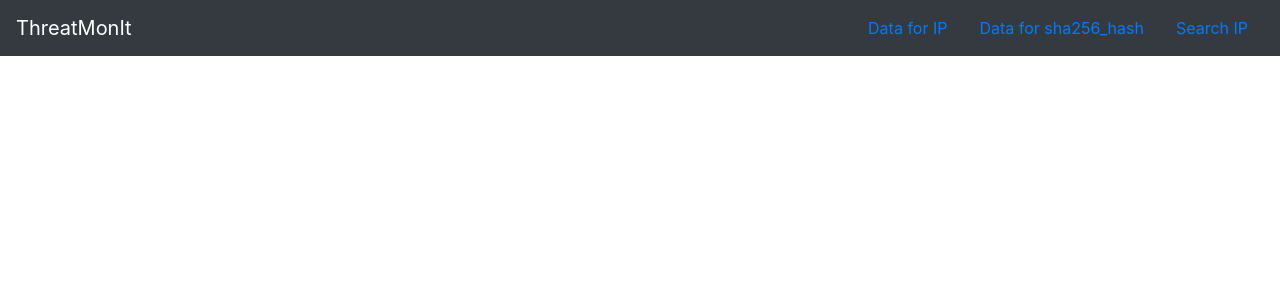
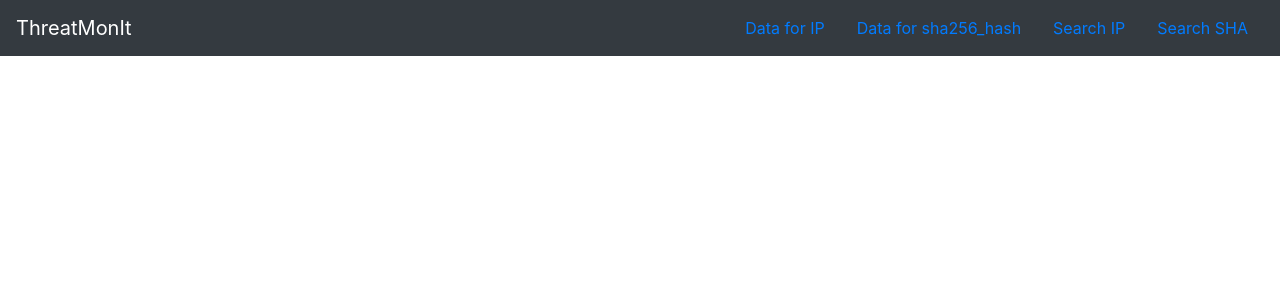
Before and after one commit to acr-coder/flask-work-api, a Flask app: page / in a window 1280 px wide. Shown: the top 300 px of the page. Run offline with Flask 2, Linux system fonts and the light colour scheme; some libraries are stand-ins or nearby versions.

Commit message:
second commit

```diff
--- a/app.py
+++ b/app.py
@@ -43,7 +43,7 @@ def shasearch():
     elif request.method == 'POST':
         sha = request.form['myshasearch']
         cur = conn2.cursor(cursor_factory=psycopg2.extras.DictCursor)
-        s = "SELECT * FROM malwaredatatable where sha256_hash='{}'".format(sha)
+        s = "SELECT * FROM mdatas where sha256_hash='{}'".format(sha)
         cur.execute(s)
         shadata = cur.fetchall()
         return render_template('shasearch.html', shadata = shadata)
@@ -51,7 +51,7 @@ def shasearch():
 @app.route('/ipdatas')
 def ipdatas():
     cur = conn.cursor(cursor_factory=psycopg2.extras.DictCursor)
-    s = "SELECT * FROM abuse_uniq limit 100"
+    s = "SELECT * FROM abuse_uniq order by lastreportedat desc limit 100"
     cur.execute(s)
     list_datas = cur.fetchall()
     return render_template('ipdatas.html', list_datas = list_datas)
@@ -59,7 +59,7 @@ def ipdatas():
 @app.route('/sha256datas')
 def sha256datas():
     cur = conn2.cursor(cursor_factory=psycopg2.extras.DictCursor)
-    s = "SELECT * FROM malwaredatatable limit 100"
+    s = "SELECT * FROM mdatas order by first_seen_utc desc limit 100"
     cur.execute(s)
     malware_datas = cur.fetchall()
     return render_template('sha256datas.html', malware_datas = malware_datas)
--- a/templates/layout.html
+++ b/templates/layout.html
@@ -25,6 +25,9 @@
           <li class="nav-item">
             <a class="nav-link" href="/ipsearch">Search IP</a>
           </li>
+          <li class="nav-item">
+            <a class="nav-link" href="/shasearch">Search SHA</a>
+          </li>
 
         </ul>
 
```
